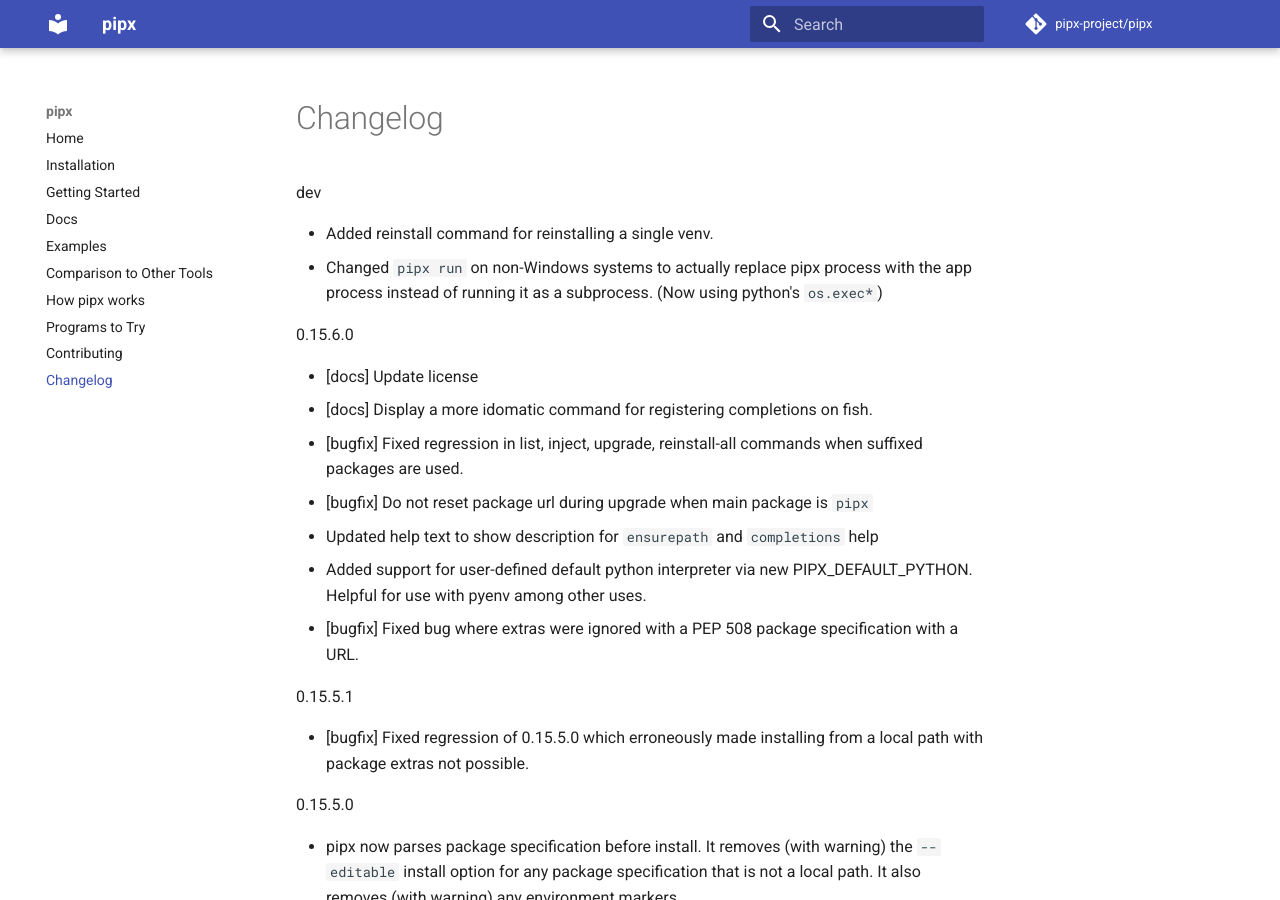
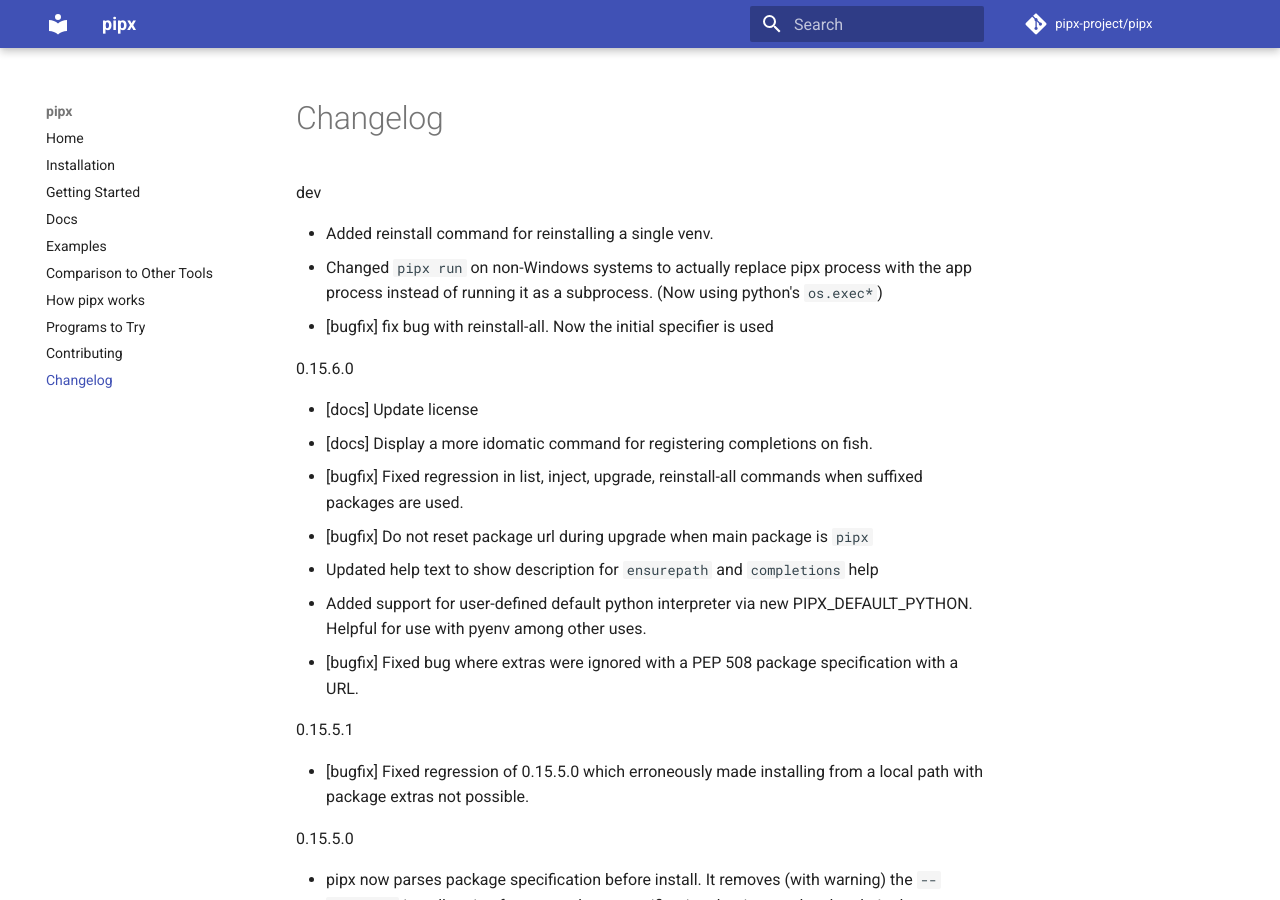
Before and after one commit to pypa/pipx, an MkDocs documentation site: the page built from docs/changelog.md, in a window 1280 px wide and 900 px high. Built offline with MkDocs 1.6.1 and Material for MkDocs 9.7.7, drawn with Linux system fonts in a browser that asks for light colours; comment, search, counter and statistics services are not loaded.

Commit message:
Update changelog.md

```diff
--- a/docs/changelog.md
+++ b/docs/changelog.md
@@ -2,6 +2,7 @@
 
 - Added reinstall command for reinstalling a single venv.
 - Changed `pipx run` on non-Windows systems to actually replace pipx process with the app process instead of running it as a subprocess.  (Now using python's `os.exec*`)
+- [bugfix] fix bug with reinstall-all. Now the initial specifier is used
 
 0.15.6.0
 
```
